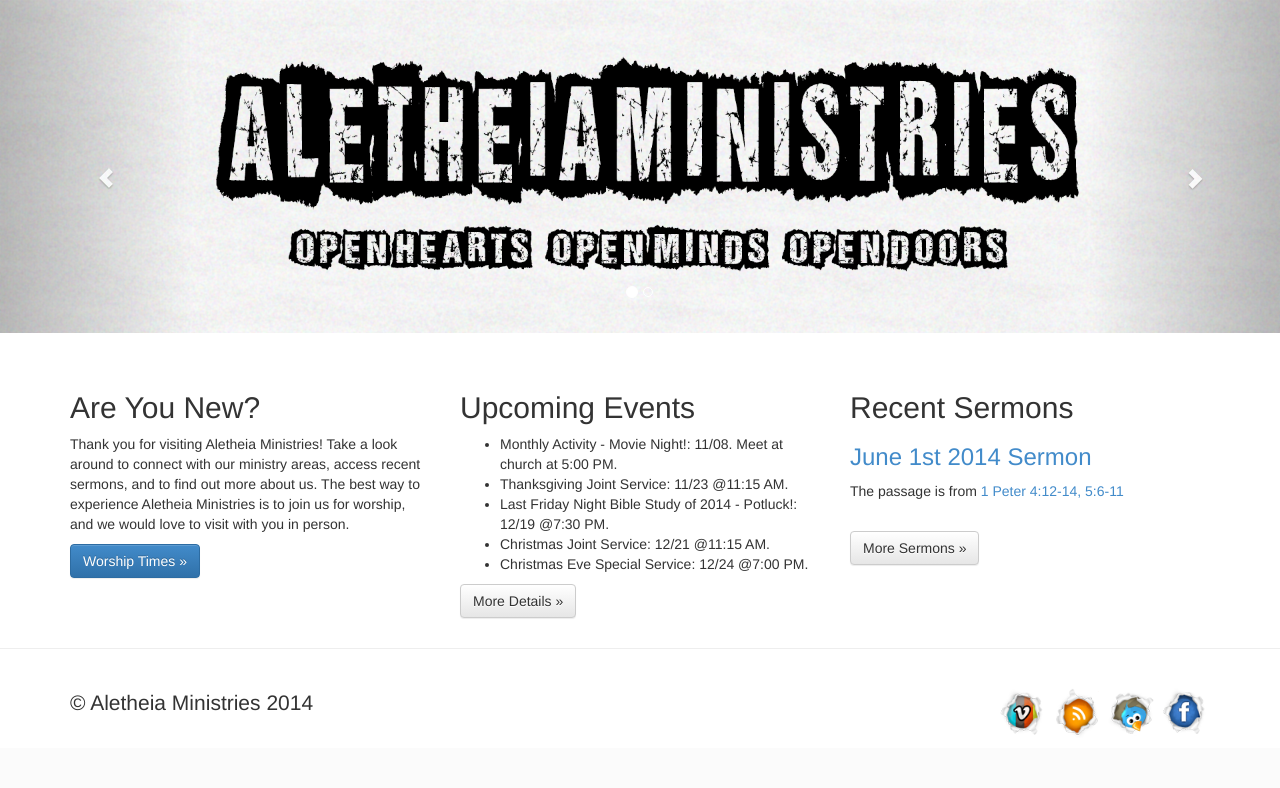
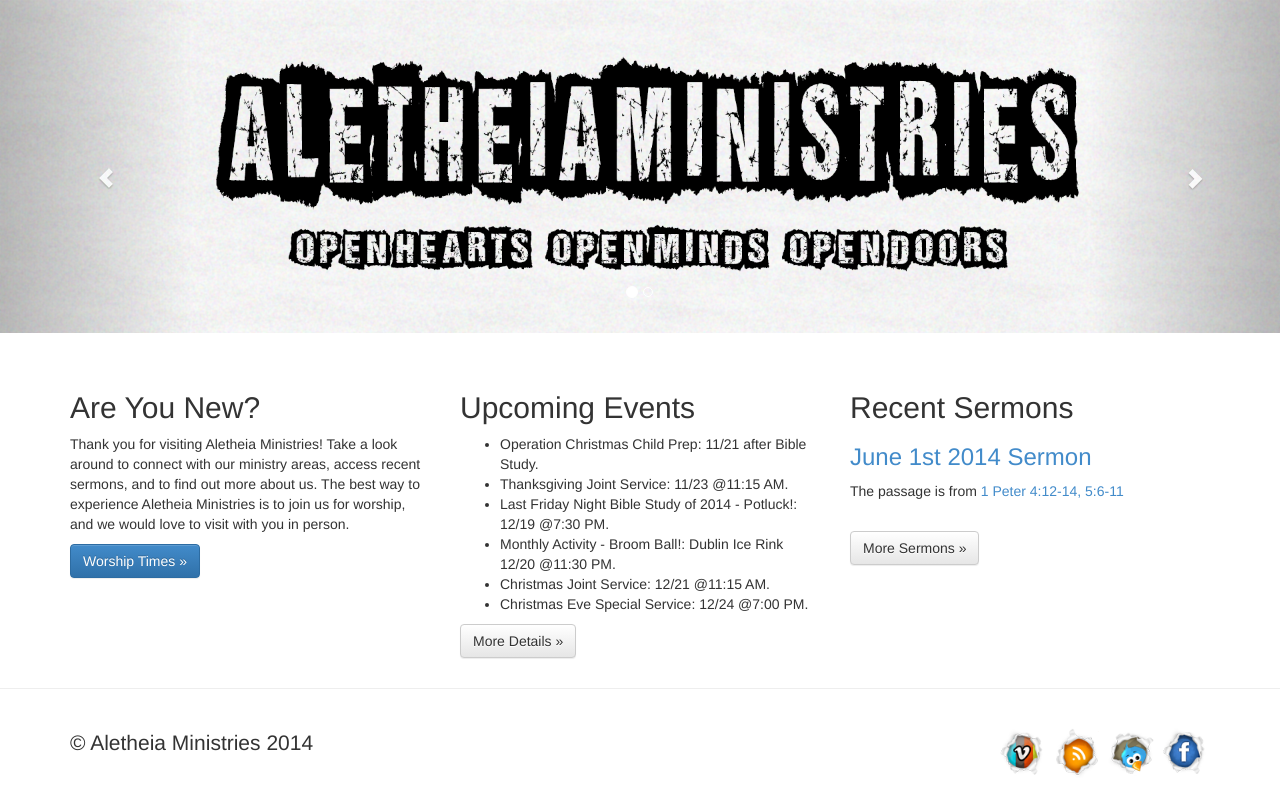
Before and after one commit to Twang015/CCUMC, a PHP site: page / in a window 1280 px wide. Shown: the part 90-878 px from the top of the page. Before the commit the page ends 825 px from the top, so only its background shows below. Run offline with PHP 8.4, Linux system fonts and the light colour scheme; some libraries are stand-ins or nearby versions.

Commit message:
adding broomball event

```diff
--- a/events.php
+++ b/events.php
@@ -24,6 +24,11 @@
         <div class="container">
             <h2>Events and Activities</h2>
             <p>We currently track all of our events through Facebook. Please find more information on our <a href="https://www.facebook.com/groups/158626917493699/" target="_blank">Facebook page</a>.</p>
+
+            <h4>December 2014 Activity: Broom Ball!</h4>
+            <a href="https://www.facebook.com/events/1580255478864100/" target="_blank">
+                <img id="broomball" class="img-responsive" src="img/broomball-pic.jpg" height="600" width="472" alt="broom ball" title="Click to go to Facebook page">
+            </a>
 
             <h4>2nd Annual ACTS Kickball Tournament</h4>
             <a href="files/acts-kickball-info.pdf" target="_blank">
--- a/index.php
+++ b/index.php
@@ -39,10 +39,10 @@
       <div class="item active">
         <img src="img/Main.png" alt="Welcome!" class="carouselSize">
       </div>
+      <div class="item">
+        <img src="img/AletheiaBroomBall.jpg" alt="Broom Ball!" class="carouselSize">
+      </div>
       <!--
-      <div class="item">
-        <img src="img/fall-cleaning.jpg" alt="Fall Cleanup" class="carouselSize">
-      </div>
       <div class="item">
         <a href="https://www.facebook.com/events/1447808718817480/" target="_blank"><img src="img/beachday.jpg" alt="Click for more details." class="carouselSize"></a>
       </div>
@@ -72,9 +72,10 @@
         <div class="col-lg-4">
           <h2>Upcoming Events</h2>
           <ul>
-            <li>Monthly Activity - Movie Night!: 11/08. Meet at church at 5:00 PM.</li>
+            <li>Operation Christmas Child Prep: 11/21 after Bible Study.</li>
             <li>Thanksgiving Joint Service: 11/23 @11:15 AM.</li>
             <li>Last Friday Night Bible Study of 2014 - Potluck!: 12/19 @7:30 PM.</li>
+            <li>Monthly Activity - Broom Ball!: Dublin Ice Rink 12/20 @11:30 PM.</li>
             <li>Christmas Joint Service: 12/21 @11:15 AM.</li>
             <li>Christmas Eve Special Service: 12/24 @7:00 PM.</li>
           </ul>
```
Also changed, not shown: events.json.php (+16 -0 lines), img/AletheiaBroomBall.jpg (added), img/broomball-pic.jpg (added).
